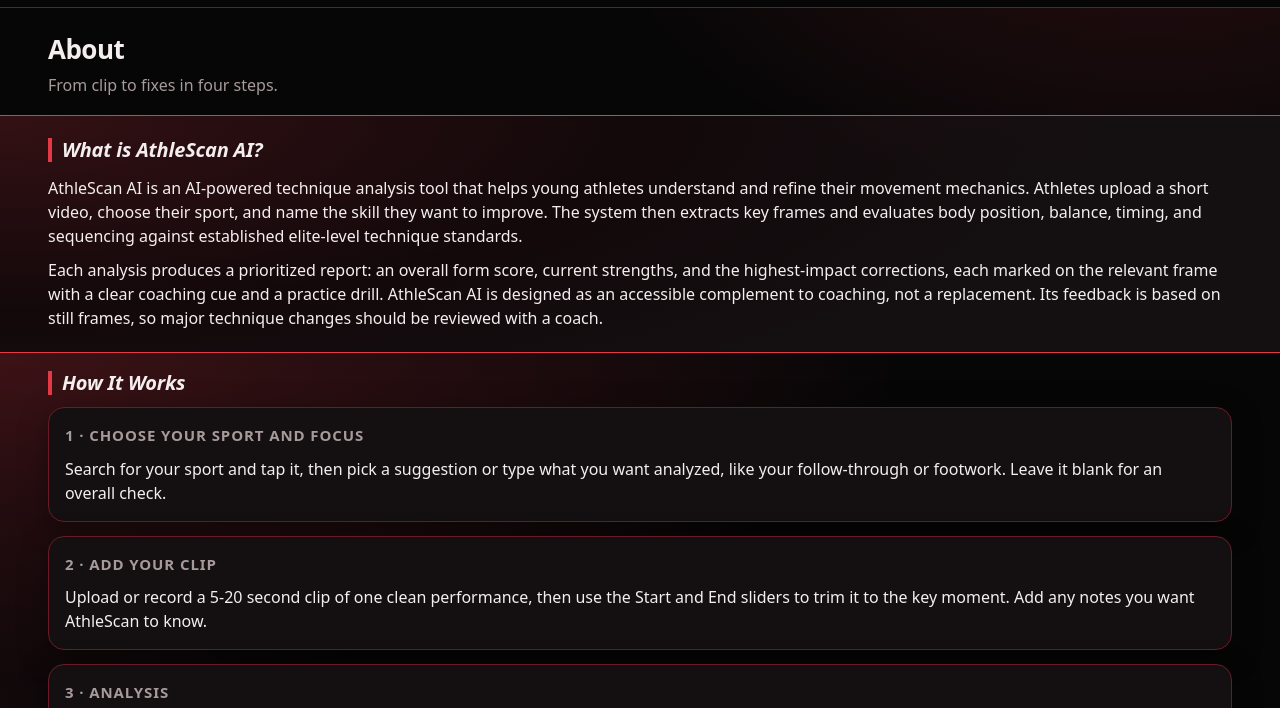
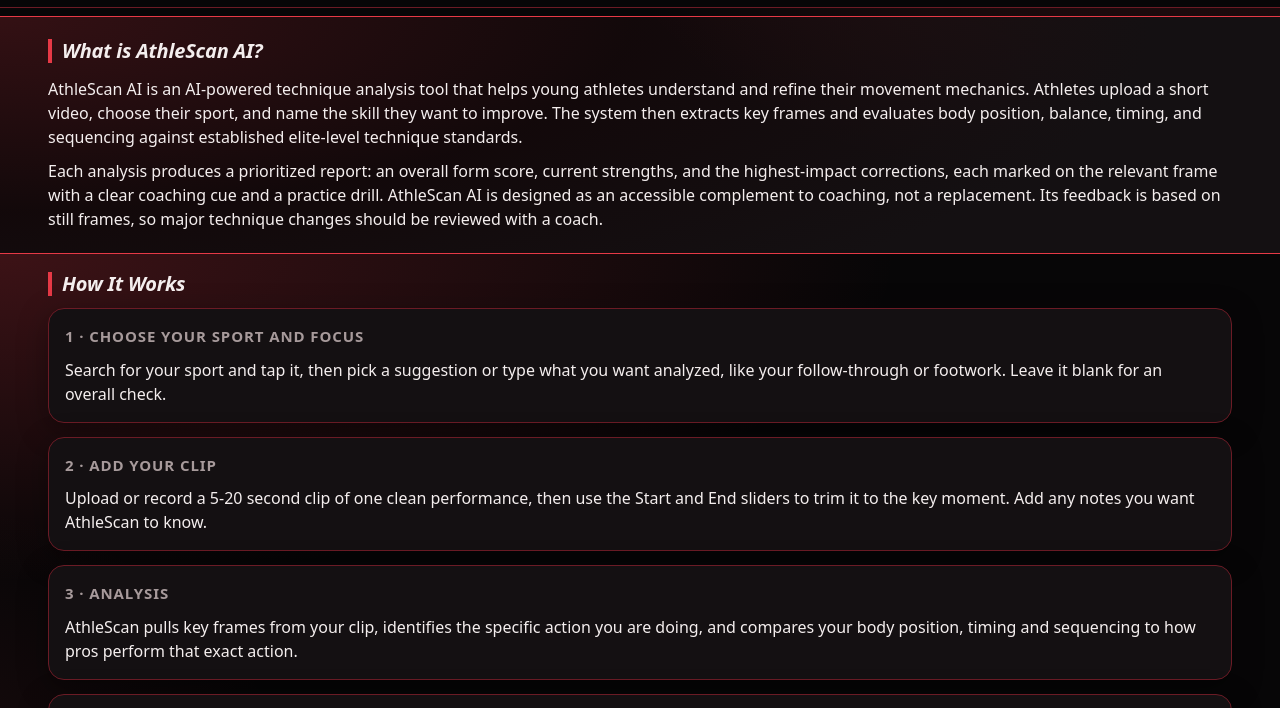
Before and after one commit to kalkinthecoolperson/AthleScan, a plain HTML site: page public/index.html in a window 1280 px wide. Both pictures are taken after a click on the button "About". Shown: the part 57-765 px from the top of the page. Drawn offline with Linux system fonts and the light colour scheme; no server answers.

Commit message:
Update index.html

```diff
--- a/public/index.html
+++ b/public/index.html
@@ -77,7 +77,8 @@ ul{margin:6px 0 0;padding-left:20px}.note{font-size:13px;color:var(--mute);margi
 <section id="out" class="hide"></section>
 </div>
 
-<div id="v-how" class="v hide"><h1>About</h1><p class="sub">From clip to fixes in four steps.</p>
+
+<div id="v-how" class="v hide">
 <section class="about"><div class="in"><h2 class="start">What is AthleScan AI?</h2>
 <p style="margin:0 0 10px">AthleScan AI is an AI-powered technique analysis tool that helps young athletes understand and refine their movement mechanics. Athletes upload a short video, choose their sport, and name the skill they want to improve. The system then extracts key frames and evaluates body position, balance, timing, and sequencing against established elite-level technique standards.</p>
 <p style="margin:0">Each analysis produces a prioritized report: an overall form score, current strengths, and the highest-impact corrections, each marked on the relevant frame with a clear coaching cue and a practice drill. AthleScan AI is designed as an accessible complement to coaching, not a replacement. Its feedback is based on still frames, so major technique changes should be reviewed with a coach.</p></div></section>
```
